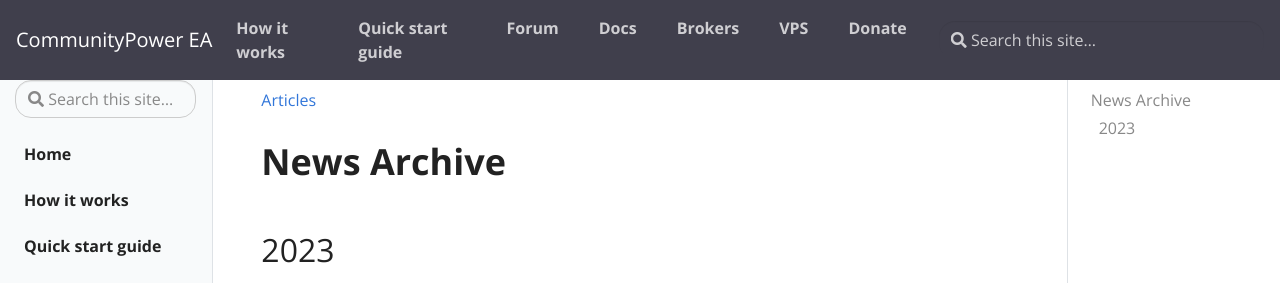
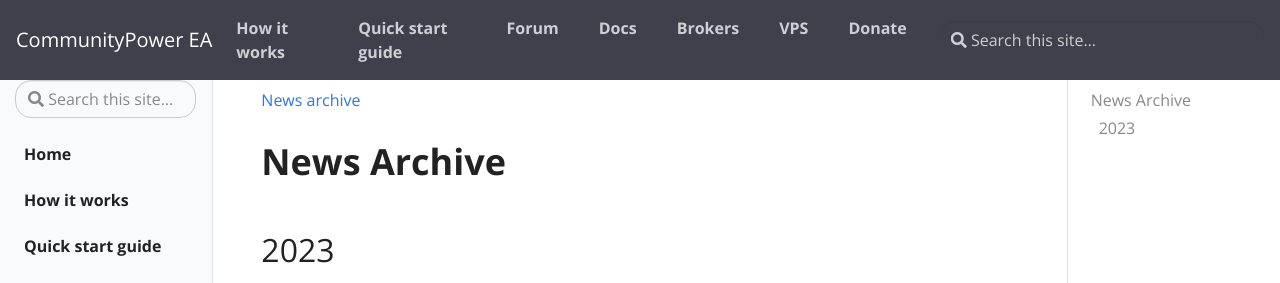
Before and after one commit to komposter/CommunityPowerEA.com, a Jekyll site: the page built from pages/archive.md, in a window 1280 px wide and 900 px high. Shown: the top 283 px of the window. Built offline with Jekyll 4.4.1, drawn with Linux system fonts in a browser that asks for light colours.

Commit message:
Content change

```diff
--- a/pages/archive.md
+++ b/pages/archive.md
@@ -1,6 +1,6 @@
 ---
 layout: page
-title: Articles
+title: News archive
 permalink: /archive/
 ---
 # News Archive
```
Also changed, not shown: _posts/2023-11-03-welcome.md (+1 -1 lines).
